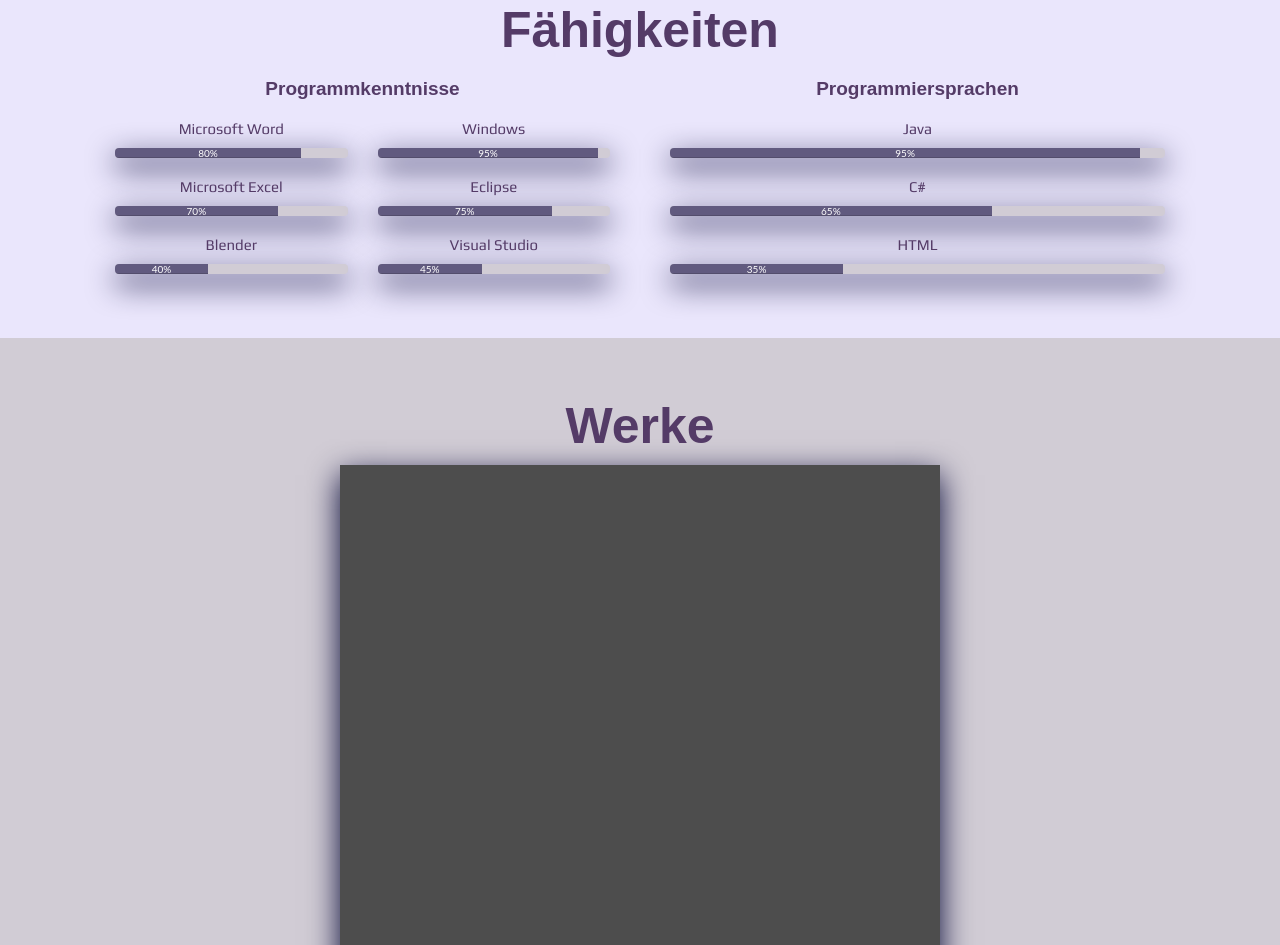
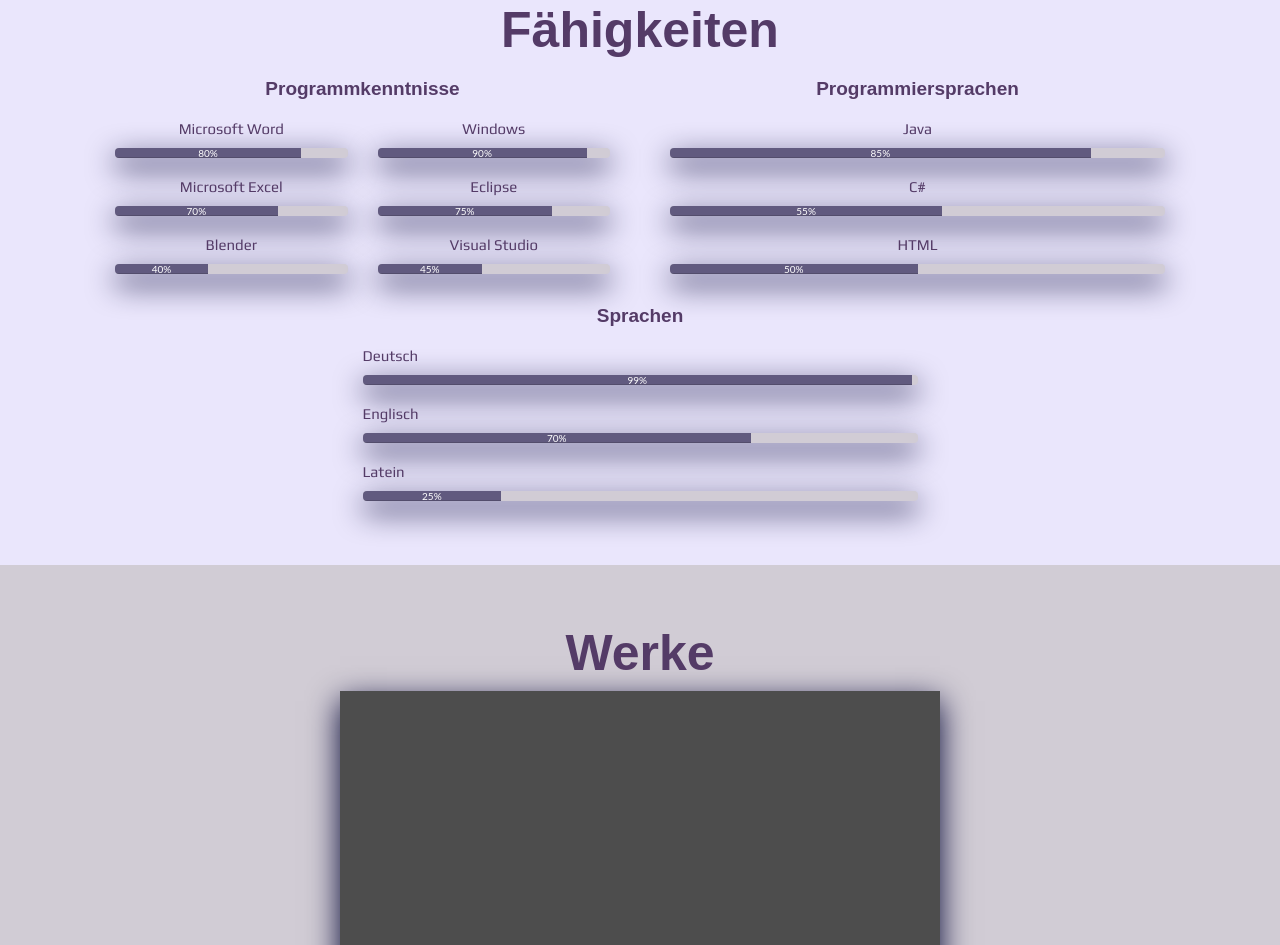
Before and after one commit to marcsina/Bewerbungswebseite, a plain HTML site: page index.html in a window 1280 px wide. Shown: the part 2509-3454 px from the top of the page. Drawn offline with Linux system fonts and the light colour scheme; no server answers; a web font is replaced by a local one.

Commit message:
Skills updated
Sprachen hinzugefügt, werte leicht angepasst

```diff
--- a/index.html
+++ b/index.html
@@ -210,7 +210,7 @@
                         <div class="progresstitle">
                             <h5>Windows</h5>
                             <div class="progress progress-style">
-                                <div class="progress-bar" role="progressbar" style="width:95%"> 95% </div>
+                                <div class="progress-bar" role="progressbar" style="width:90%"> 90% </div>
                             </div>
                         </div>
 
@@ -237,21 +237,21 @@
                         <div class="progresstitle">
                             <h5>Java</h5>
                             <div class="progress progress-style">
-                                <div class="progress-bar" role="progressbar" style="width:95%"> 95% </div>
+                                <div class="progress-bar" role="progressbar" style="width:85%"> 85% </div>
                           </div>
                         </div>
 
                         <div class="progresstitle">
                             <h5>C#</h5>
                             <div class="progress progress-style">
-                                <div class="progress-bar" role="progressbar" style="width:65%"> 65% </div>
+                                <div class="progress-bar" role="progressbar" style="width:55%"> 55% </div>
                             </div>
                         </div>
 
                         <div class="progresstitle">
                             <h5>HTML</h5>
                             <div class="progress progress-style">
-                                <div class="progress-bar" role="progressbar" style="width:35%"> 35% </div>
+                                <div class="progress-bar" role="progressbar" style="width:50%"> 50% </div>
                             </div>
                         </div>
                     </div>
@@ -259,6 +259,32 @@
           </div>
         </div>
     </div><!--row-->
+    <div class="row">
+        <div class="col-md-12 col-sm-12 col-xs-12">
+                    <h4 class="text-center">Sprachen</h4>
+        </div>
+        <div class="col-md-6 col-md-offset-3 col-sm-6  col-sm-offset-3 col-xs-10 col-xs-offset-1">
+            <div class="progresstitle">
+                <h5>Deutsch</h5>
+                <div class="progress progress-style">
+                    <div class="progress-bar" role="progressbar" style="width:99%"> 99% </div>
+                </div>
+            </div>
+            <div class="progresstitle">
+                <h5>Englisch</h5>
+                <div class="progress progress-style">
+                    <div class="progress-bar" role="progressbar" style="width:70%"> 70% </div>
+                </div>
+            </div>
+            <div class="progresstitle">
+                <h5>Latein</h5>
+                <div class="progress progress-style">
+                    <div class="progress-bar" role="progressbar" style="width:25%"> 25% </div>
+                </div>
+            </div>
+        </div>
+
+    </div>
     </div><!--container-->
     </div><!--skills-->
 
```
